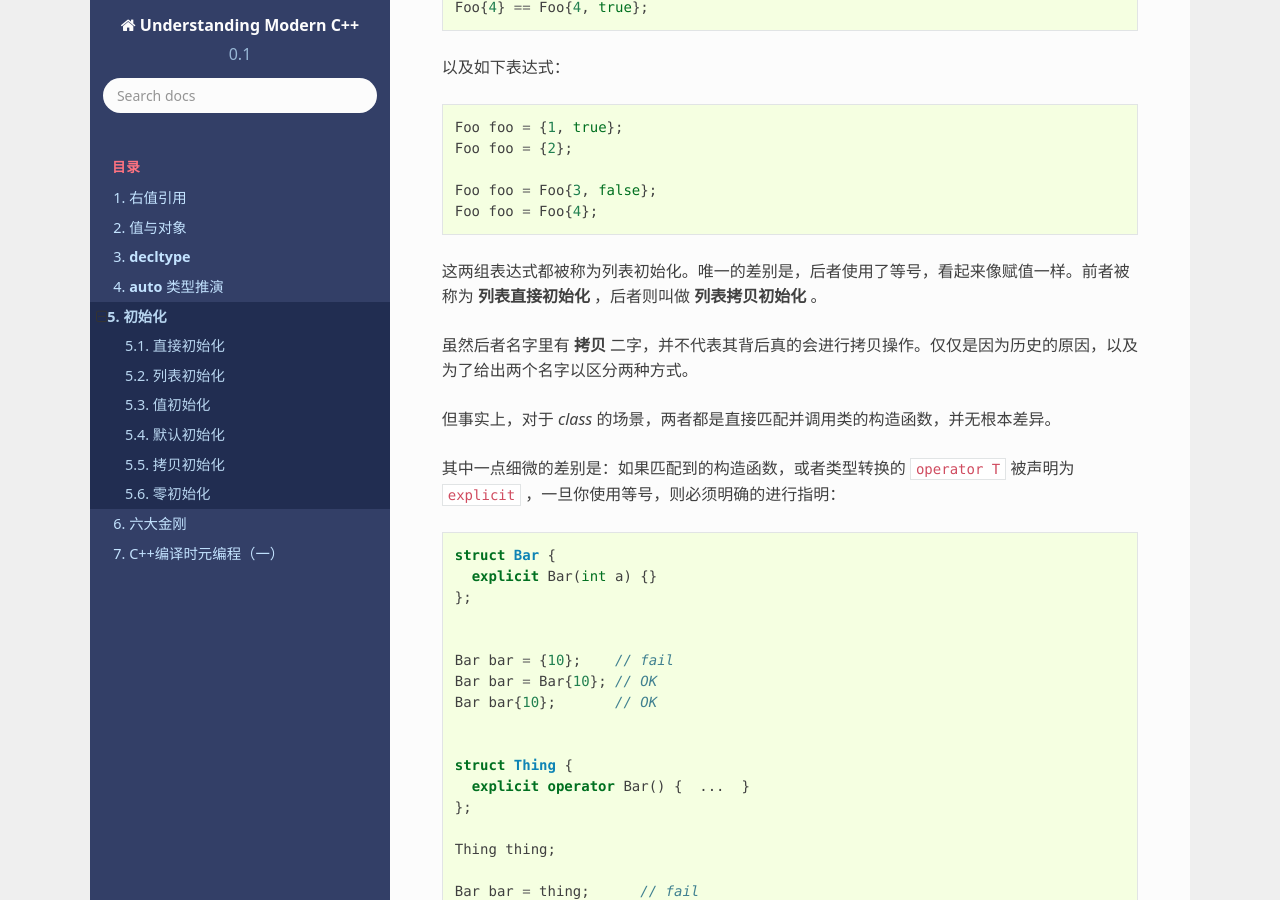
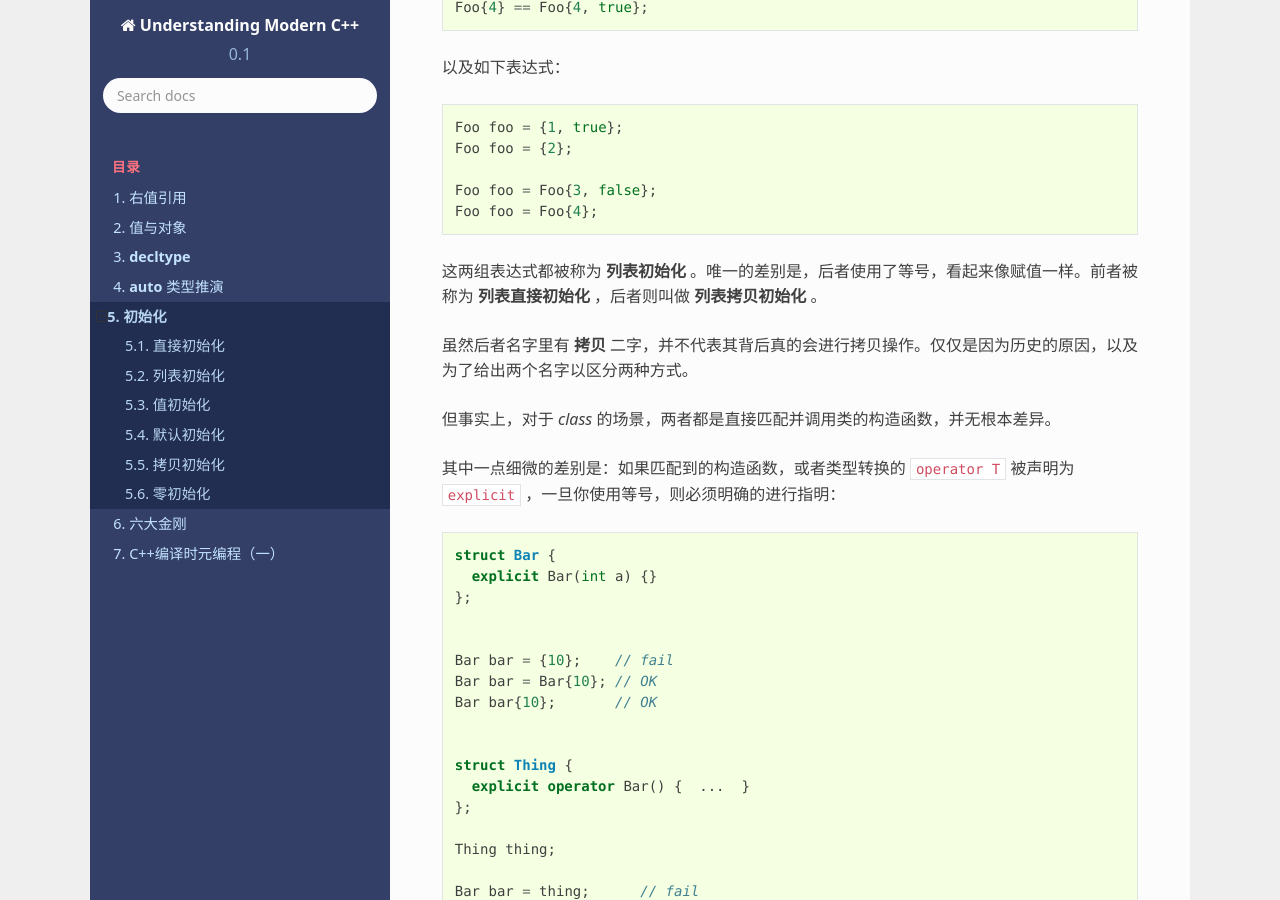
Before and after one commit to godsme/understand_modern_cpp, a Sphinx documentation site: the page built from docs/source/initialization.rst, in a window 1280 px wide and 900 px high, scrolled down 2990 px. Built offline with Sphinx 7.4.7 and the Read the Docs theme 2.0.0, drawn with Linux system fonts in a browser that asks for light colours; formulas are drawn with MathJax 3.

Commit message:
added more data

```diff
--- a/docs/source/initialization.rst
+++ b/docs/source/initialization.rst
@@ -157,7 +157,7 @@
    Foo foo = Foo{4};
 
 
-这两组表达式都被称为列表初始化。唯一的差别是，后者使用了等号，看起来像赋值一样。前者被称为 **列表直接初始化** ，后者则叫做 **列表拷贝初始化** 。
+这两组表达式都被称为 **列表初始化** 。唯一的差别是，后者使用了等号，看起来像赋值一样。前者被称为 **列表直接初始化** ，后者则叫做 **列表拷贝初始化** 。
 
 虽然后者名字里有 **拷贝** 二字，并不代表其背后真的会进行拷贝操作。仅仅是因为历史的原因，以及为了给出两个名字以区分两种方式。
 
```
